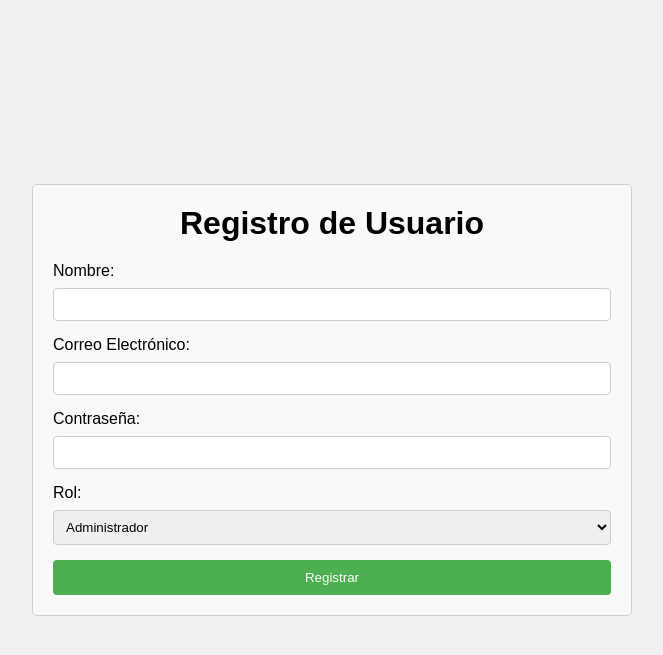
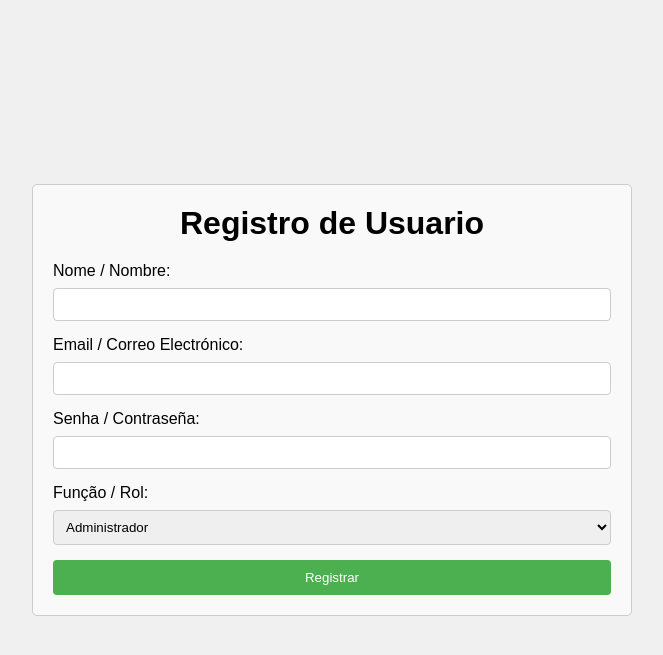
Before and after one commit to joaofrigo/projeto-de-software-2, a Django app: page /registrar_usuario/ in a window 1280 px wide. Shown: the top 655 px of the page, without its empty margins (308-971 px from the left). Run offline with Django 5.2, Linux system fonts and the light colour scheme.

Commit message:
espanholando

```diff
--- a/projeto_web_pc_residuos/templates/registrar_usuario.html
+++ b/projeto_web_pc_residuos/templates/registrar_usuario.html
@@ -68,19 +68,19 @@
         <form method="post" action="{% url 'registrar_usuario' %}">
             {% csrf_token %}
             <div>
-                <label for="nombre">Nombre:</label>
+                <label for="nombre">Nome / Nombre:</label>
                 <input type="text" id="nombre" name="nombre" required>
             </div>
             <div>
-                <label for="correo">Correo Electrónico:</label>
+                <label for="correo">Email / Correo Electrónico:</label>
                 <input type="email" id="correo" name="correo" required>
             </div>
             <div>
-                <label for="password">Contraseña:</label>
+                <label for="password">Senha / Contraseña:</label>
                 <input type="password" id="password" name="password" required>
             </div>
             <div>
-                <label for="rol">Rol:</label>
+                <label for="rol">Função / Rol:</label>
                 <select id="rol" name="rol" required>
                     <option value="admin">Administrador</option>
                     <option value="admin">Usuario (ainda não implementado)</option>
```
